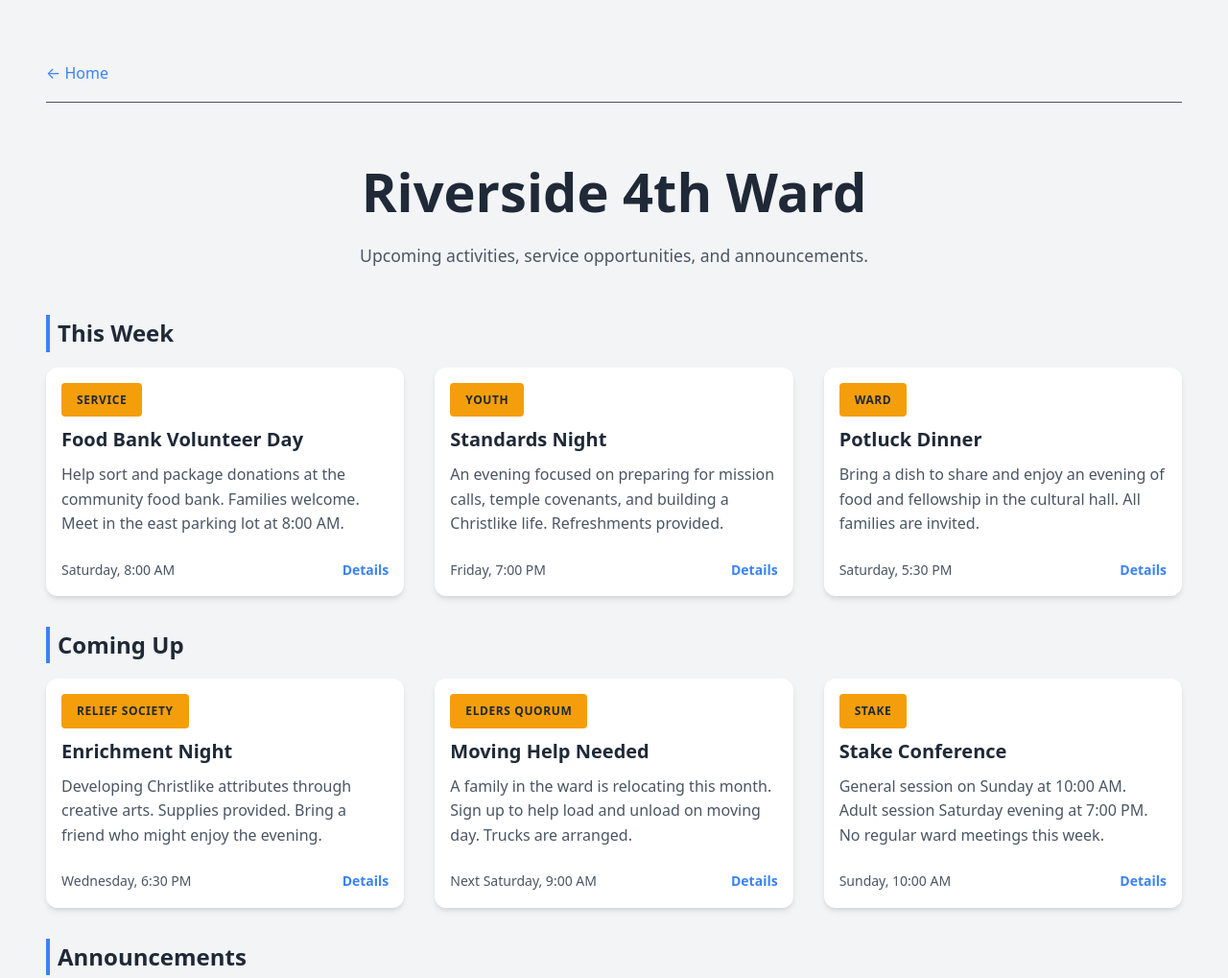
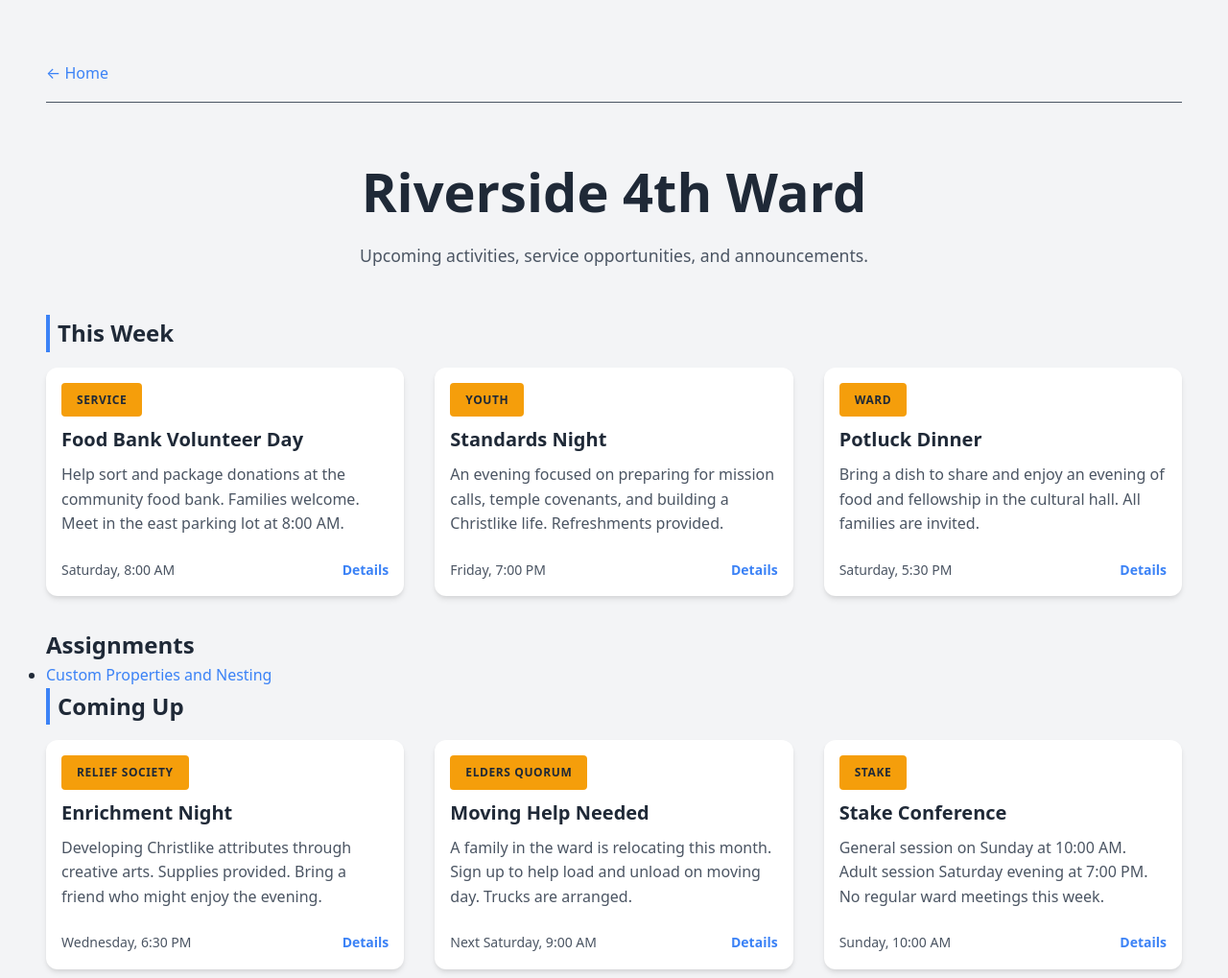
Before and after one commit to jamis025/Advanced-CSS, a plain HTML site: page unit-1/custom-properties/index.html in a window 1280 px wide. Shown: the top 1019 px of the page at 96% size. Drawn offline with Linux system fonts and the light colour scheme.

Commit message:
Add navigation section with assignments list

```diff
--- a/unit-1/custom-properties/index.html
+++ b/unit-1/custom-properties/index.html
@@ -47,6 +47,16 @@
                 </article>
             </div>
         </section>
+        <nav>
+    <h2>Assignments</h2>
+    <ul>
+        <li>
+            <a href="unit-1/custom-properties/index.html">
+                Custom Properties and Nesting
+            </a>
+        </li>
+    </ul>
+</nav>
         <section class="card-group">
             <h2>Coming Up</h2>
             <div class="cards">
```
